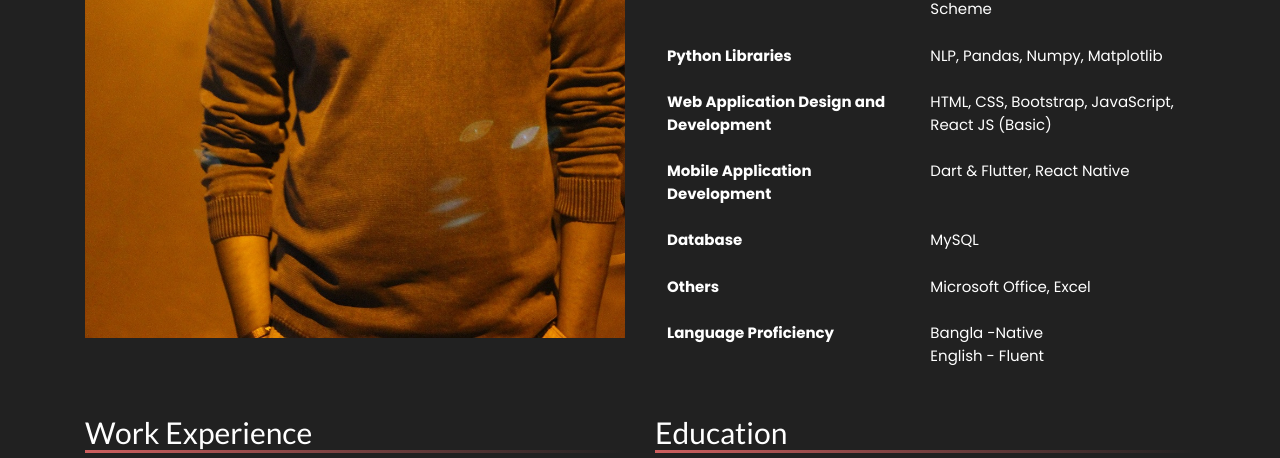
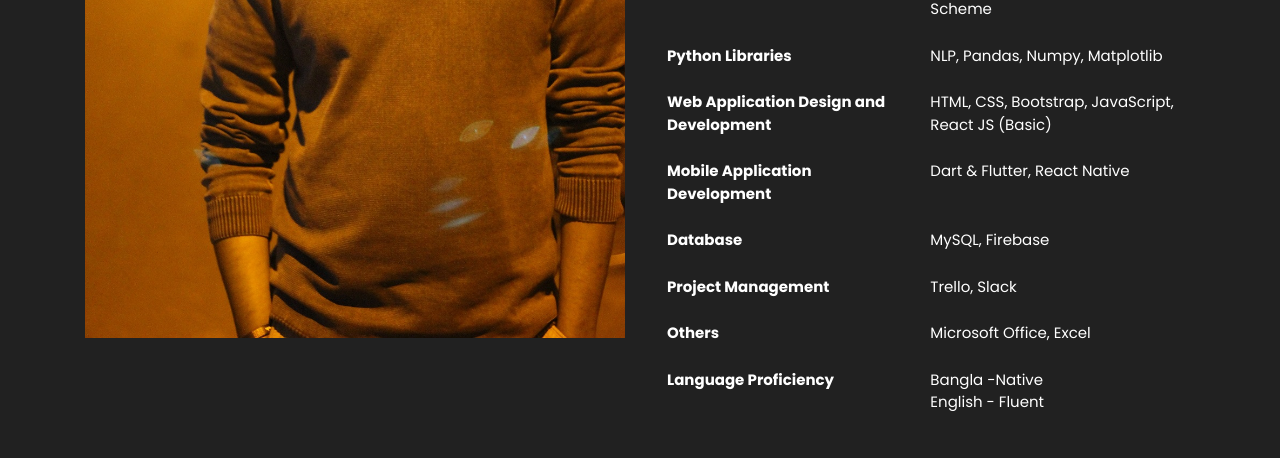
Before and after one commit to nahidnsu152/website, a plain HTML site: page index.html in a window 1280 px wide. Shown: the part 592-1050 px from the top of the page. Drawn offline with nearby package versions, Linux system fonts and the light colour scheme.

Commit message:
Update index.html

```diff
--- a/index.html
+++ b/index.html
@@ -73,7 +73,12 @@
 
                                 <tr>
                                     <td> <strong> Database </strong> </td>
-                                    <td> MySQL </td>
+                                    <td> MySQL, Firebase </td>
+                                </tr>
+
+                                <tr>
+                                    <td> <strong> Project Management </strong> </td>
+                                    <td> Trello, Slack </td>
                                 </tr>
 
                                 <tr>
```
